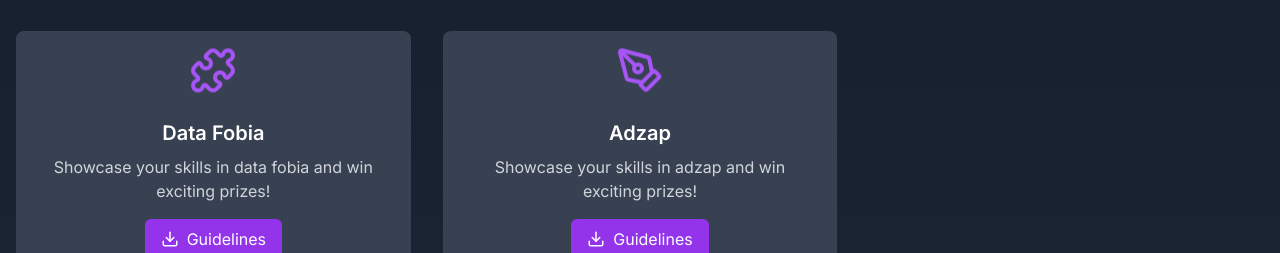
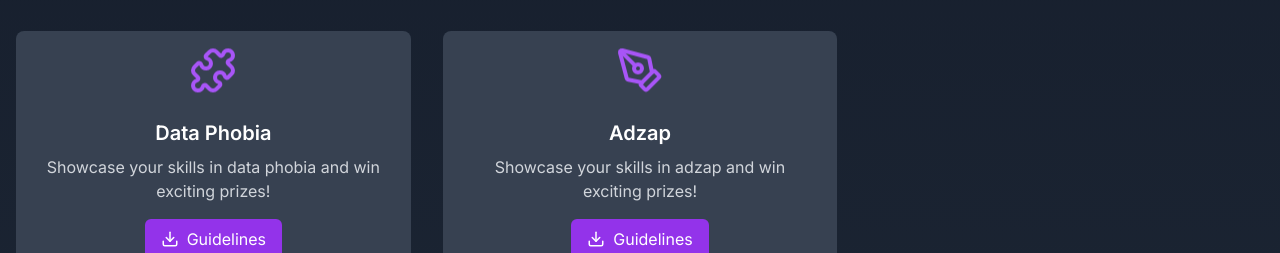
Before and after one commit to GD-125/ADDICT-2K25, a Next.js app: page / in a window 1280 px wide. Shown: the part 1334-1587 px from the top of the page. Built offline with nearby package versions, Linux system fonts and the light colour scheme.

Commit message:
Update Events.tsx

```diff
--- a/components/Events.tsx
+++ b/components/Events.tsx
@@ -44,7 +44,7 @@ const events = [
     ],
   },
   {
-    name: "Data Fobia",
+    name: "Data Phobia",
     // name: "(Quiz)",
     icon: Puzzle,
     guidelineUrl: "/guidelines/quiz.pdf",
```
